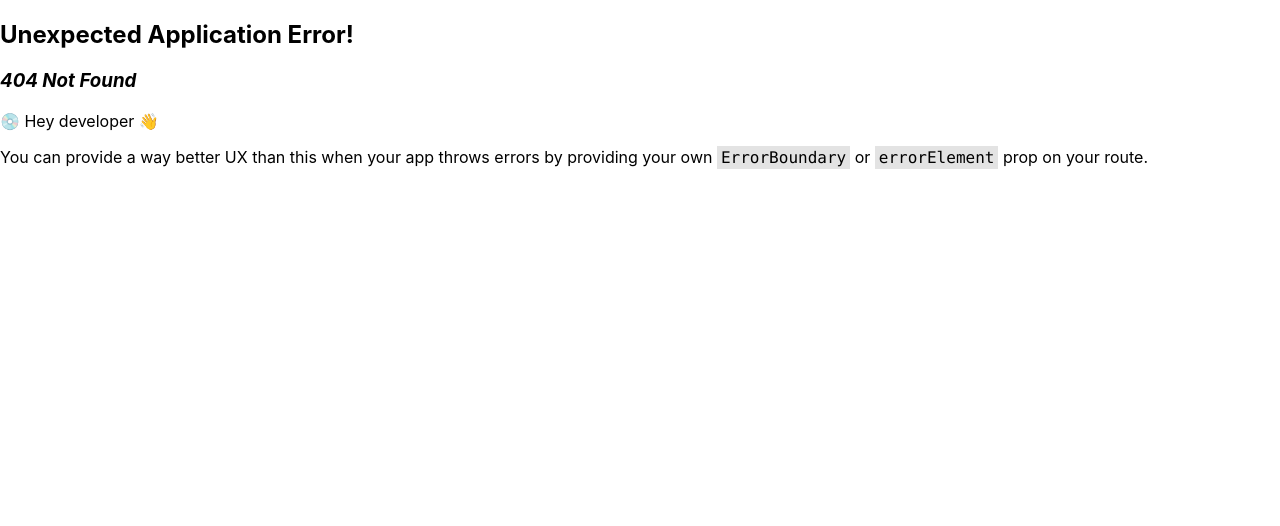
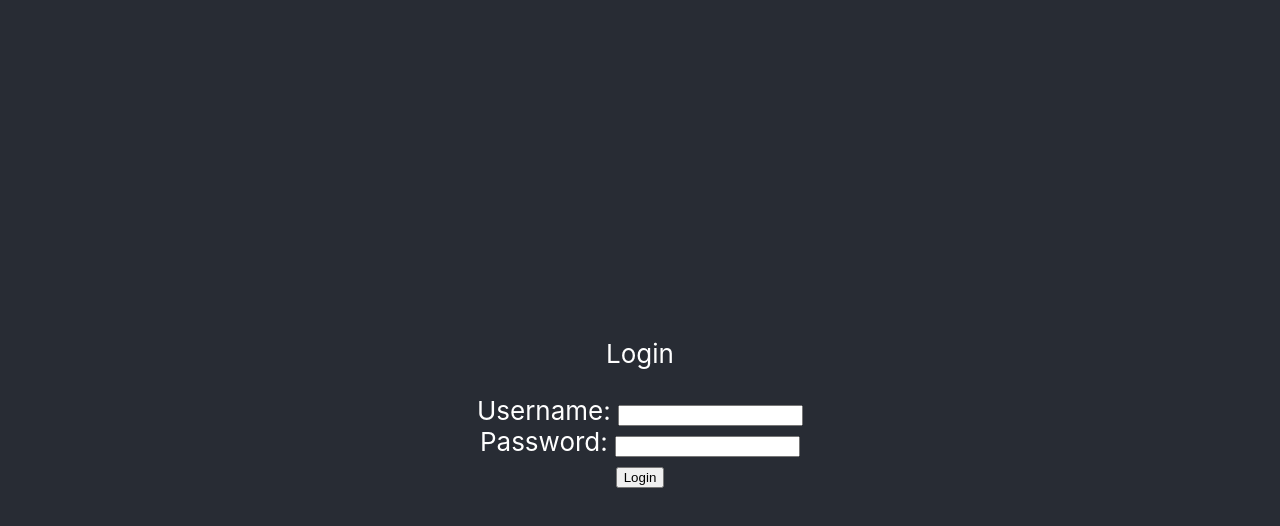
Before and after one commit to gavinb97/openPost, a React (Create React App) app in the folder client/autopost/: page /login in a window 1280 px wide. Before the commit this address had no page. Shown: the top 526 px of the page. Built offline with nearby package versions, Linux system fonts and the light colour scheme.

Commit message:
silly spining logo

```diff
--- a/client/autopost/src/App.css
+++ b/client/autopost/src/App.css
@@ -3,13 +3,25 @@
 }
 
 .App-logo {
-  height: 40vmin;
+  height: 20vmin;
   pointer-events: none;
 }
 
 @media (prefers-reduced-motion: no-preference) {
   .App-logo {
-    animation: App-logo-spin infinite 20s linear;
+    animation: combinedAnimation 5s linear infinite;
+  }
+}
+
+@keyframes combinedAnimation {
+  0% {
+    transform: rotate(0deg) scale(1);
+  }
+  50% {
+    transform: rotate(180deg) scale(1.2);
+  }
+  100% {
+    transform: rotate(360deg) scale(1);
   }
 }
 
@@ -36,3 +48,12 @@
     transform: rotate(360deg);
   }
 }
+
+@keyframes scaleAnimation {
+  from {
+    transform: scale(1);
+  }
+  to {
+    transform: scale(1.2);
+  }
+}
--- /dev/null
+++ b/client/autopost/src/screens/HomeScreen.js
@@ -0,0 +1,47 @@
+import logo from './../logo.svg';
+
+import otherLogo from './../onlypostsNoBackground.png'
+import './../App.css';
+import React, { useState } from 'react';
+import { useNavigate } from 'react-router-dom'
+
+
+function HomeScreen() {
+    const navigate = useNavigate()
+
+    return (
+        <div className="App">
+            <header className="App-header">
+                <img src={otherLogo} className="App-logo" alt="logo" />
+            <h1>Simplify Social, Amplify Results - OnlyPosts!</h1>
+                <div>
+                    <p>Tired of spending countless hours managing your social media accounts? Say goodbye to manual posting and engagement tasks with OnlyPosts, the revolutionary platform that empowers you to automate your entire social media presence effortlessly.</p>
+                    <br></br>
+                    <p>OnlyPosts leverages cutting-edge artificial intelligence technology to streamline your social media management tasks. From scheduling and publishing captivating posts to engaging with your audience through comments and direct messages, OnlyPosts handles it all with precision and efficiency.</p>
+                    <br></br>
+                    <p>With OnlyPosts, you can sit back and relax while your social media strategy runs on autopilot. Imagine effortlessly posting stunning visuals on a predetermined schedule, engaging with your followers in real-time, and even sending personalized direct messages - all without lifting a finger.</p>
+                    <br></br>
+                    <p>Join the thousands of satisfied users who have unlocked the power of social media automation with OnlyPosts. Whether you're a busy entrepreneur, a social media influencer, or a marketing professional, OnlyPosts is your secret weapon for maximizing your online presence while saving time and effort.</p>
+                    <br></br>
+                    <p>Experience the future of social media management with OnlyPosts - where automation meets innovation, and success is just a click away.</p>
+                </div>
+
+            </header>
+            <div>
+                <h1>whaddup bish</h1>
+                <h2>Come register eh</h2>
+
+                <button onClick={() => navigate('/registration')}>Register Now</button>
+            </div>
+
+            <div>
+                <h1>Oh already got an account?</h1>
+                <h2>login then</h2>
+                <button onClick={() => navigate('/login')}>login here</button>
+            </div>
+        </div>
+    );
+}
+
+
+export default HomeScreen;
--- /dev/null
+++ b/client/autopost/src/screens/LoginScreen.js
@@ -0,0 +1,55 @@
+import React, { useState } from 'react';
+
+function LoginScreen() {
+    const [username, setUsername] = useState('');
+    const [password, setPassword] = useState('');
+
+    const handleUsernameChange = (event) => {
+        setUsername(event.target.value);
+    };
+
+    const handlePasswordChange = (event) => {
+        setPassword(event.target.value);
+    };
+
+    const handleSubmit = (event) => {
+        event.preventDefault();
+        // Your login logic goes here
+    };
+
+    return (
+        <div className="App">
+            <header className="App-header">
+                <p>Login</p>
+
+                <form onSubmit={handleSubmit}>
+                    <div>
+                        <label>Username: </label>
+                        <input
+                            type="text"
+                            value={username}
+                            onChange={handleUsernameChange}
+                            required
+                        />
+                    </div>
+
+                    <div>
+                        <label>Password: </label>
+                        <input
+                            type="password"
+                            value={password}
+                            onChange={handlePasswordChange}
+                            required
+                        />
+                    </div>
+
+                    <div>
+                        <button type="submit">Login</button>
+                    </div>
+                </form>
+            </header>
+        </div>
+    );
+}
+
+export default LoginScreen;
```
Also changed, not shown: client/autopost/src/App.js (+10 -0 lines), client/autopost/src/screens/UserLandingScreen.js (added).
